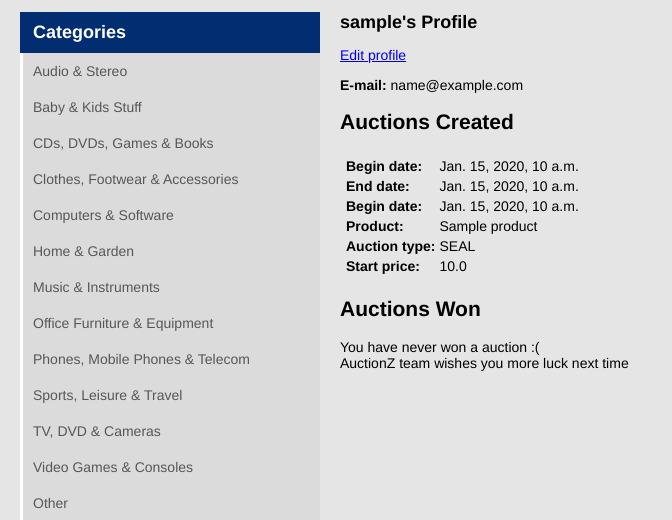
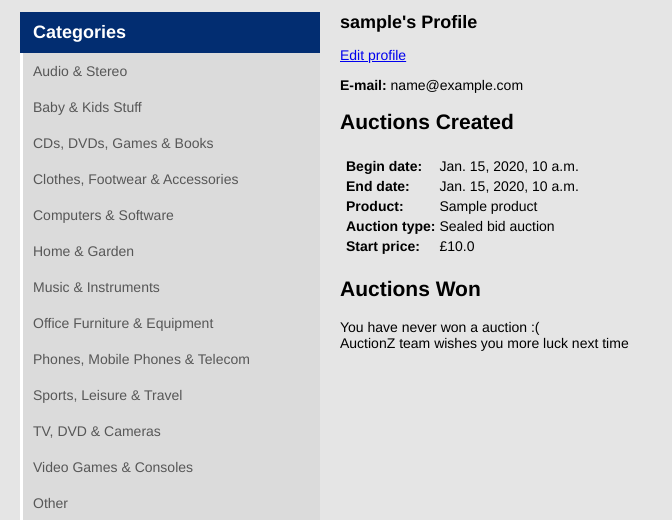
Before and after one commit to matheusgsb/auctions, a Django app: page /profile/ in a window 1280 px wide. Shown: the part 150-670 px from the top of the page, without its empty margins (0-672 px from the left). Run offline with Django 3.2, Linux system fonts and the light colour scheme; a user stored in the database is signed in; tables that the repository leaves empty hold one stand-in row (values such as "Sample post").

Commit message:
Added the Profile page and the auction page. TODO: finish the auction page

```diff
--- a/auctions/templates/profile.html
+++ b/auctions/templates/profile.html
@@ -18,10 +18,9 @@
     <table id="auction">
       <tr><td><b>Begin date:</b></td><td>{{auction.date_begin}}</td></tr>
       <tr><td><b>End date:</b></td><td>{{auction.date_end}}</td></tr>
-      <tr><td><b>Begin date:</b></td><td>{{auction.date_begin}}</td></tr>
       <tr><td><b>Product:</b></td><td>{{auction.product.title}}</td></tr>
-      <tr><td><b>Auction type:</b></td><td>{{auction.auction_type}}</td></tr>
-      <tr><td><b>Start price:</b></td><td>{{auction.start_price}}</td></tr>
+      <tr><td><b>Auction type:</b></td><td>{{auction.get_type_name}}</td></tr>
+      <tr><td><b>Start price:</b></td><td>&pound;{{auction.start_price}}</td></tr>
       {% if auction.finished %}
         <tr><td><b>Sold to:</b></td><td>{{ auction.winner.username }}</td></tr>
         <tr><td><b>Sold for:</b></td><td>&pound;{{ auction.winning_value }}</td></tr>
@@ -41,10 +40,9 @@
     <table id="auction">
       <tr><td><b>Begin date:</b></td><td>{{auction.date_begin}}</td></tr>
       <tr><td><b>End date:</b></td><td>{{auction.date_end}}</td></tr>
-      <tr><td><b>Begin date:</b></td><td>{{auction.date_begin}}</td></tr>
       <tr><td><b>Product:</b></td><td>{{auction.product.title}}</td></tr>
-      <tr><td><b>Auction type:</b></td><td>{{auction.auction_type}}</td></tr>
-      <tr><td><b>Start price:</b></td><td>{{auction.start_price}}</td></tr>
+      <tr><td><b>Auction type:</b></td><td>{{auction.get_type_name}}</td></tr>
+      <tr><td><b>Start price:</b></td><td>&pound;{{auction.start_price}}</td></tr>
       <tr><td><b>Sold by:</b></td><td>{{auction.auctioneer}}</td></tr>
       <tr><td><b>Sold for:</b></td><td>&pound;{{ auction.winning_value }}</td></tr>
     </table>
--- a/core/models.py
+++ b/core/models.py
@@ -147,6 +147,12 @@ class Auction(models.Model):
             else:
                 return w_bid.value
 
+    def get_type_name(self):
+        for key, value in self.TYPE:
+            if key == self.auction_type:
+                return value
+        return ''
+
     def winner(self):
         w_bid = self.winning_bid()
         if w_bid == None:
--- a/core/views.py
+++ b/core/views.py
@@ -116,8 +116,11 @@ def forgot_password(request):
 
 def auction(request, aid):
     c = RequestContext(request)
-    auction = Auction.objects.get(id=aid)
-    c['auction'] = auction
+    try:
+        auction = Auction.objects.get(id=aid)
+        c['auction'] = auction
+    except:
+        c['invalid_auction'] = True
     return render_to_response('auction.html', c)
 
 @login_required
```
Also changed, not shown: auctions/templates/auction.html (added, +20 -0 lines).
